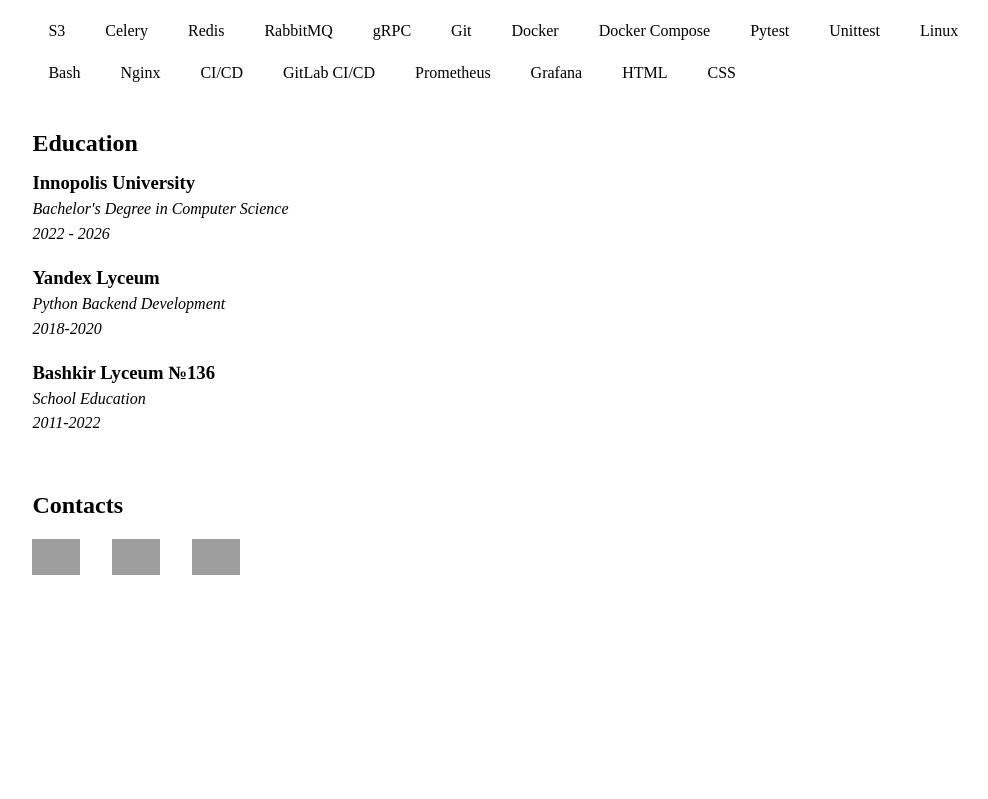
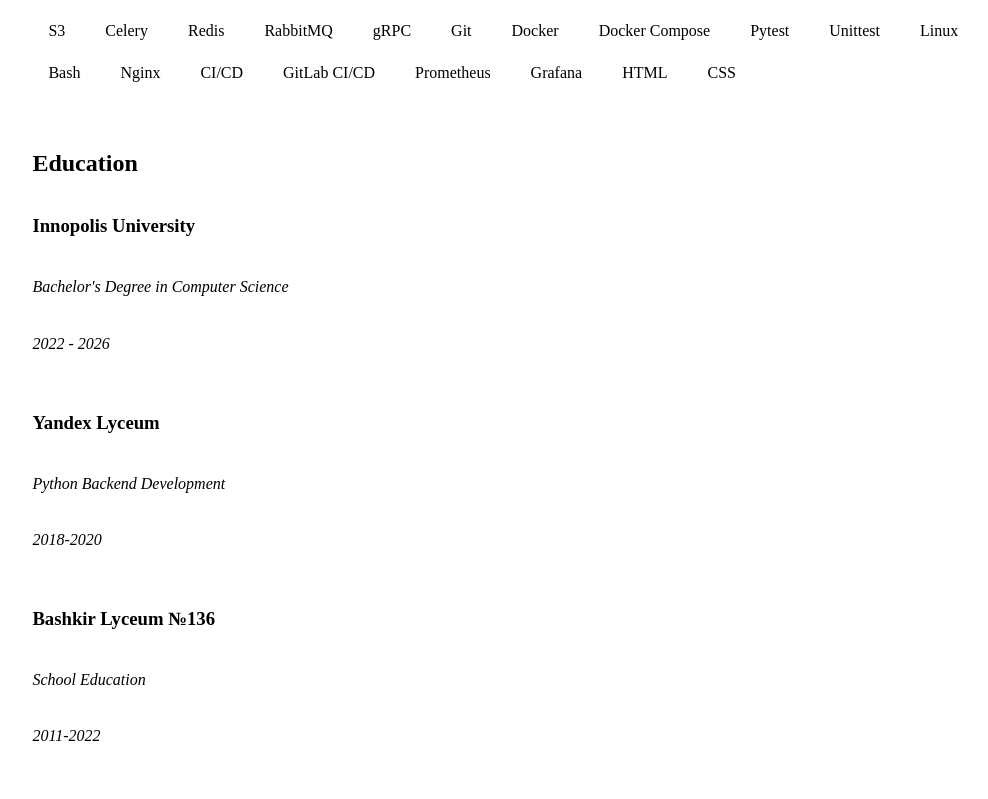
Before and after one commit to azamatbayramov/azamatbayramov.github.io, a Next.js app: page / in a window 1280 px wide. Shown: the part 721-1520 px from the top of the page, without its empty margins (102-1090 px from the left). Before the commit the page ends 1340 px from the top, so only its background shows below. Built offline with nearby package versions, Linux system fonts and the light colour scheme; grey boxes are pictures that could not be loaded.

Commit message:
Fix styles

```diff
--- /dev/null
+++ b/src/components/Education/Education.module.css
@@ -0,0 +1,18 @@
+.education_list {
+    list-style: none;
+    padding: 0;
+
+    display: flex;
+    flex-direction: column;
+    gap: 1.5em;
+}
+
+.education_item {
+    display: flex;
+    flex-direction: column;
+    gap: 0.4em;
+}
+
+.education_info {
+    font-style: italic;
+}
--- a/src/components/Education/Education.tsx
+++ b/src/components/Education/Education.tsx
@@ -1,6 +1,6 @@
 import React from 'react';
-import styled from 'styled-components';
-import { Section } from '../Common/Section';
+import styles from './Education.module.css'
+import section_styles from '../../styles/section.css'
 
 
 const education = [
@@ -22,39 +22,20 @@
 ];
 
 
-const EducationList = styled.ul`
-  list-style: none;
-  padding: 0;
-
-  display: flex;
-  flex-direction: column;
-  gap: 1.5em;
-`
-
-const EducationItem = styled.li`
-  display: flex;
-  flex-direction: column;
-  gap: 0.4em;
-`
-
-const EducationInfo = styled.p`
-  font-style: italic;
-`
-
 const Education: React.FC = () => {
   return (
-    <Section id="education">
+    <section id="education" className={section_styles.section_container}>
       <h2>Education</h2>
-      <EducationList>
+      <ul className={styles.education_list}>
         {education.map((edu, index) => (
-          <EducationItem key={index}>
+          <li key={index} className={styles.education_item}>
             <h3>{edu.institution}</h3>
-            <EducationInfo>{edu.degree}</EducationInfo>
-            <EducationInfo>{edu.period}</EducationInfo>
-          </EducationItem>
+            <p className={styles.education_info}>{edu.degree}</p>
+            <p className={styles.education_info}>{edu.period}</p>
+          </li>
         ))}
-      </EducationList>
-    </Section>
+      </ul>
+    </section>
   );
 };
 
```
